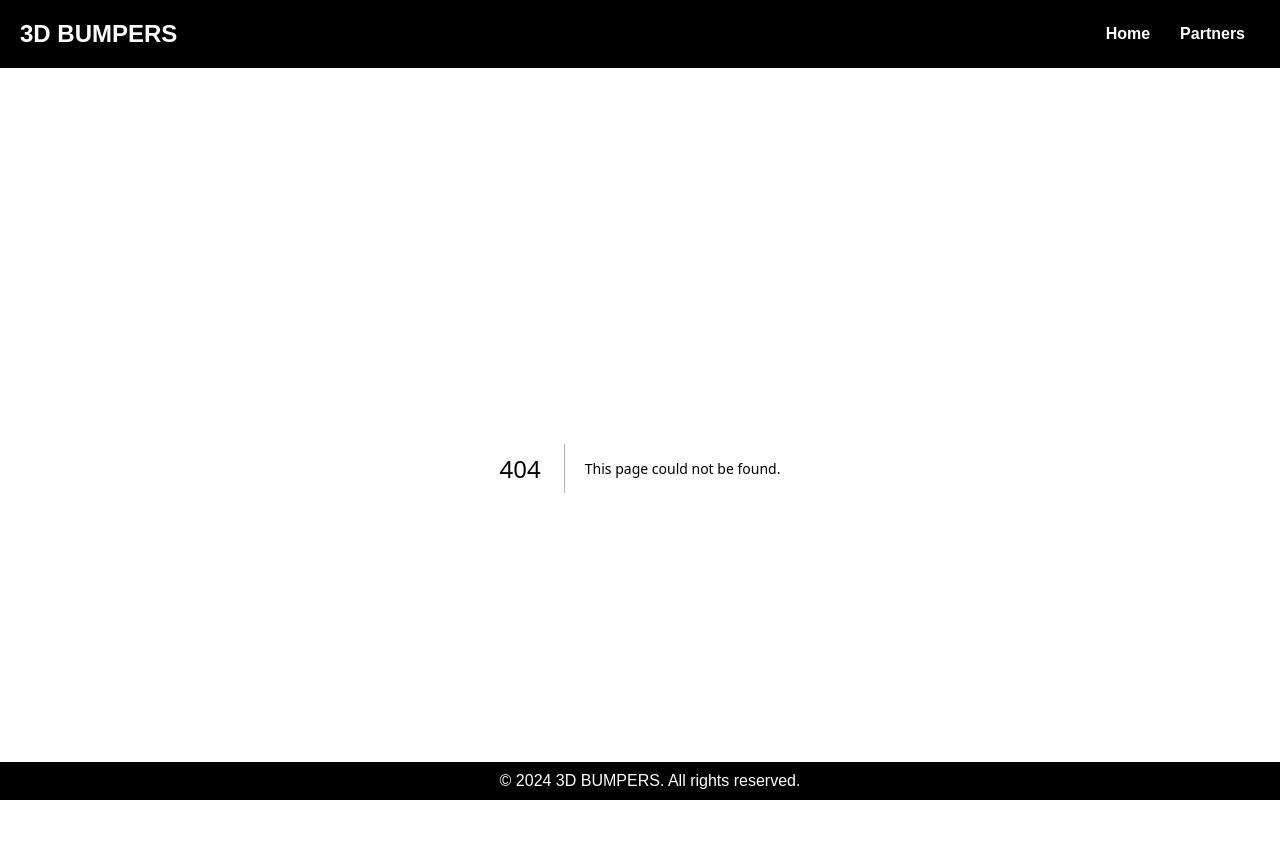
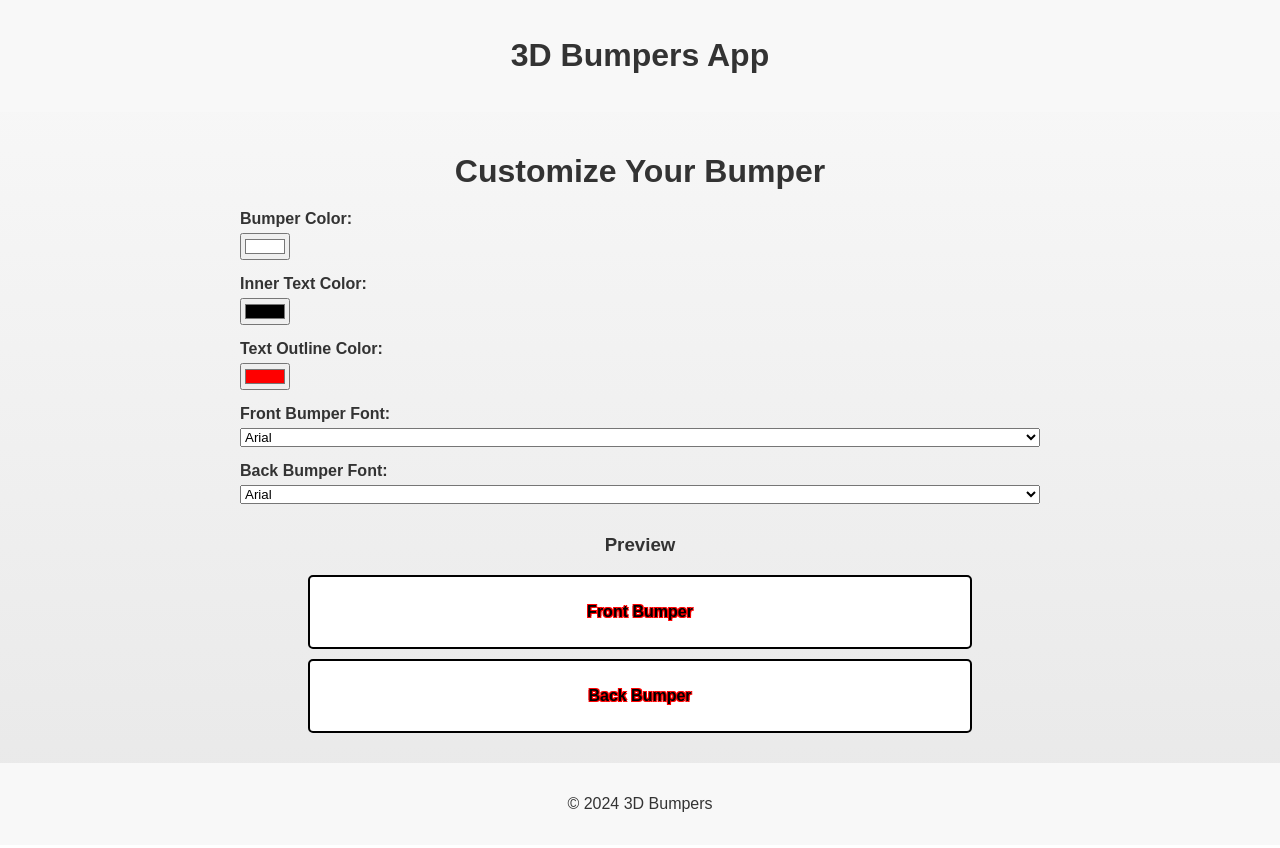
Before and after one commit to elio303/decals-website, a Next.js app: page /customize in a window 1280 px wide. Before the commit this address had no page. Shown: the top 848 px of the page. Built offline with nearby package versions, Linux system fonts and the light colour scheme.

Commit message:
Added bumper customization page

```diff
--- /dev/null
+++ b/app/customize/page.module.css
@@ -0,0 +1,46 @@
+.container {
+    max-width: 800px;
+    margin: 0 auto;
+    padding: 20px;
+    font-family: Arial, sans-serif;
+  }
+
+  .title {
+    text-align: center;
+    font-size: 2rem;
+    margin-bottom: 20px;
+  }
+
+  .form {
+    display: flex;
+    flex-direction: column;
+    gap: 15px;
+    margin-bottom: 30px;
+  }
+
+  .form label {
+    display: flex;
+    flex-direction: column;
+    font-weight: bold;
+  }
+
+  .form input[type='color'],
+  .form select {
+    margin-top: 5px;
+  }
+
+  .simulationContainer {
+    text-align: center;
+  }
+
+  .bumper {
+    margin: 10px auto;
+    padding: 10px;
+    width: 80%;
+    height: 50px;
+    line-height: 50px;
+    font-weight: bold;
+    text-align: center;
+    border-radius: 5px;
+    border: 2px solid black; /* Optional border for clarity */
+  }
--- /dev/null
+++ b/app/customize/page.tsx
@@ -0,0 +1,114 @@
+'use client';
+
+import React, { useState } from 'react';
+import styles from './page.module.css';
+
+export default function Customize() {
+  const [formInput, setFormInput] = useState({
+    bumperColor: '#ffffff',
+    innerTextColor: '#000000',
+    outlineColor: '#ff0000', // Default text outline color
+    frontFont: 'Arial',       // Front bumper font
+    backFont: 'Arial',       // Back bumper font
+  });
+
+  const handleInputChange = (e: React.ChangeEvent<HTMLInputElement | HTMLSelectElement>) => {
+    const { name, value } = e.target;
+    setFormInput({ ...formInput, [name]: value });
+  };
+
+  return (
+    <div className={styles.container}>
+      <h1 className={styles.title}>Customize Your Bumper</h1>
+      <form className={styles.form}>
+        <label>
+          Bumper Color:
+          <input
+            type="color"
+            name="bumperColor"
+            value={formInput.bumperColor}
+            onChange={handleInputChange}
+          />
+        </label>
+        <label>
+          Inner Text Color:
+          <input
+            type="color"
+            name="innerTextColor"
+            value={formInput.innerTextColor}
+            onChange={handleInputChange}
+          />
+        </label>
+        <label>
+          Text Outline Color:
+          <input
+            type="color"
+            name="outlineColor"
+            value={formInput.outlineColor}
+            onChange={handleInputChange}
+          />
+        </label>
+        <label>
+          Front Bumper Font:
+          <select
+            name="frontFont"
+            value={formInput.frontFont}
+            onChange={handleInputChange}
+          >
+            <option value="Arial">Arial</option>
+            <option value="Times New Roman">Times New Roman</option>
+            <option value="Courier New">Courier New</option>
+            <option value="Verdana">Verdana</option>
+            <option value="Georgia">Georgia</option>
+          </select>
+        </label>
+        <label>
+          Back Bumper Font:
+          <select
+            name="backFont"
+            value={formInput.backFont}
+            onChange={handleInputChange}
+          >
+            <option value="Arial">Arial</option>
+            <option value="Times New Roman">Times New Roman</option>
+            <option value="Courier New">Courier New</option>
+            <option value="Verdana">Verdana</option>
+            <option value="Georgia">Georgia</option>
+          </select>
+        </label>
+      </form>
+
+      <div className={styles.simulationContainer}>
+        <h3>Preview</h3>
+        <div
+          className={styles.bumper}
+          style={{
+            backgroundColor: formInput.bumperColor,
+            color: formInput.innerTextColor,
+            fontFamily: formInput.frontFont,
+            textShadow: `-1px -1px 0 ${formInput.outlineColor},
+                          1px -1px 0 ${formInput.outlineColor},
+                          -1px 1px 0 ${formInput.outlineColor},
+                          1px 1px 0 ${formInput.outlineColor}`,
+          }}
+        >
+          Front Bumper
+        </div>
+        <div
+          className={styles.bumper}
+          style={{
+            backgroundColor: formInput.bumperColor,
+            color: formInput.innerTextColor,
+            fontFamily: formInput.backFont,
+            textShadow: `-1px -1px 0 ${formInput.outlineColor},
+                          1px -1px 0 ${formInput.outlineColor},
+                          -1px 1px 0 ${formInput.outlineColor},
+                          1px 1px 0 ${formInput.outlineColor}`,
+          }}
+        >
+          Back Bumper
+        </div>
+      </div>
+    </div>
+  );
+}
--- a/app/layout.tsx
+++ b/app/layout.tsx
@@ -1,27 +1,26 @@
-import Link from 'next/link';
 import './globals.css';
 
 export const metadata = {
-  title: '3D BUMPERS',
-  description: 'High-quality 3D bumpers for helmets.',
+  title: '3D Bumpers',
+  description: 'Customize your 3D sports helmet bumpers',
 };
 
-const RootLayout = ({ children }: { children: React.ReactNode }) => {
+export default function RootLayout({
+  children,
+}: {
+  children: React.ReactNode;
+}) {
   return (
     <html lang="en">
       <body>
-        <header className="navbar">
-          <div className="logo">3D BUMPERS</div>
-          <nav>
-            <Link href="">Home</Link>
-            <a href="/partners">Partners</a>
-          </nav>
+        <header style={{ textAlign: 'center', padding: '1rem', background: '#f8f8f8' }}>
+          <h1>3D Bumpers App</h1>
         </header>
-        {children}
-        <footer className="footer">© 2024 3D BUMPERS. All rights reserved.</footer>
+        <main>{children}</main>
+        <footer style={{ textAlign: 'center', padding: '1rem', background: '#f8f8f8' }}>
+          <p>© 2024 3D Bumpers</p>
+        </footer>
       </body>
     </html>
   );
-};
-
-export default RootLayout;
+}
```
Also changed, not shown: app/page.tsx (+12 -9 lines).
